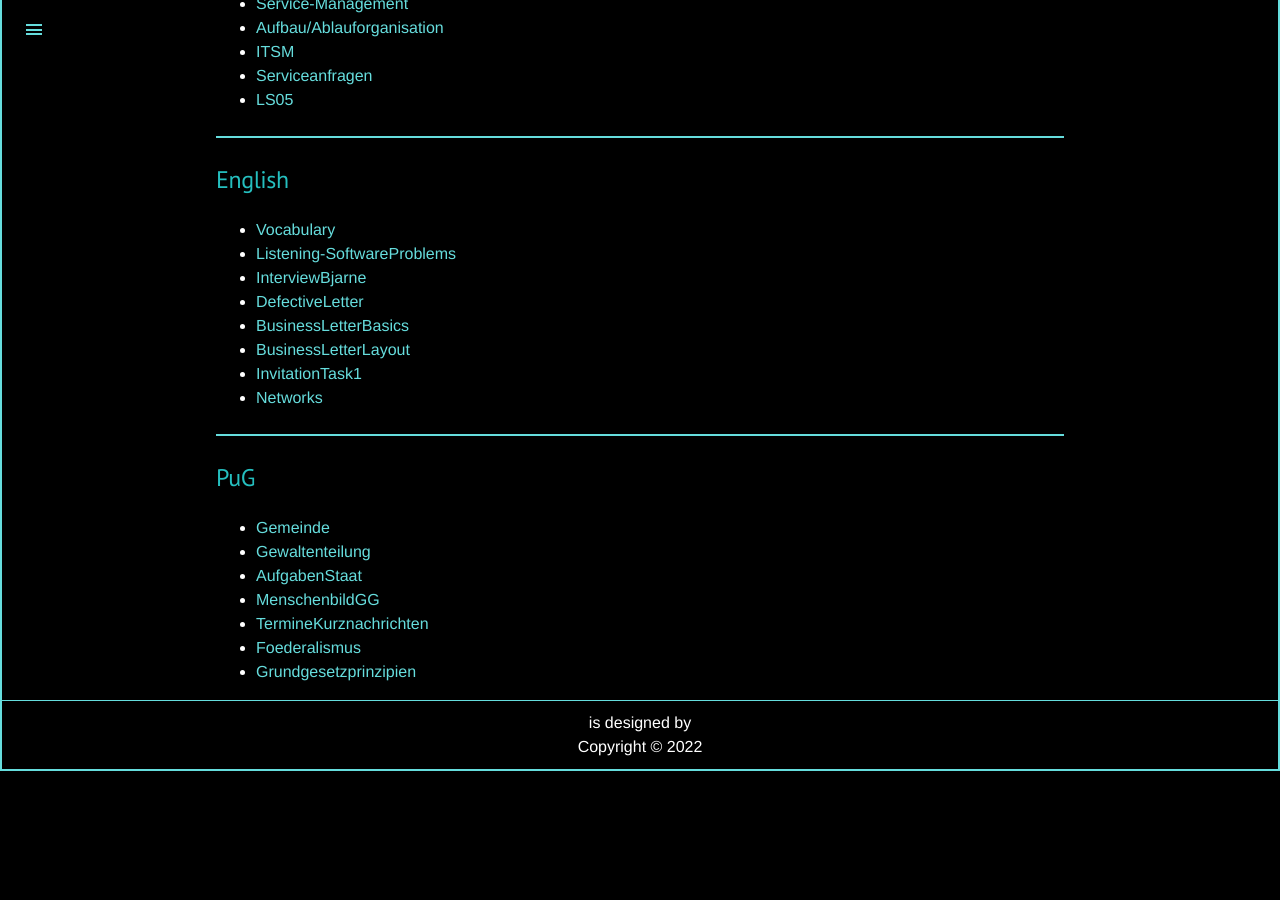
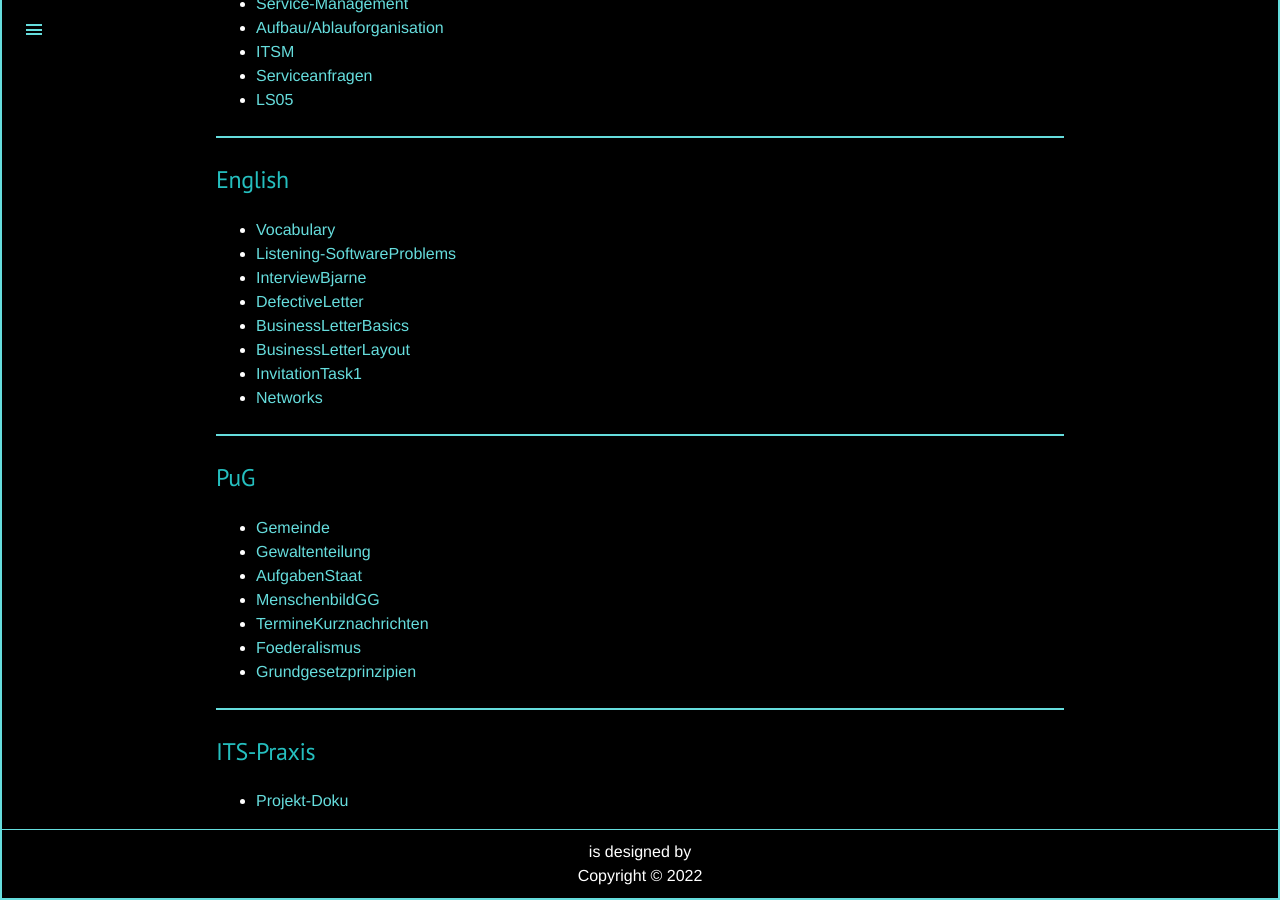
Before and after one commit to Semoxea/IF11C, a Jekyll site: the page built from IF11C/files.md, in a window 1280 px wide and 900 px high, scrolled down 837 px. Built offline with Jekyll 4.4.1, drawn with Linux system fonts in a browser that asks for light colours; before the commit the page ends 1608 px from its top, so only the background shows below that.

Commit message:
smol changes

```diff
--- a/IF11C/files.md
+++ b/IF11C/files.md
@@ -65,3 +65,9 @@ permalink: /Files/
 - [TermineKurznachrichten](../IF11C/PuG/Files/TermineKurznachrichten.pdf){:target="_blank"}
 - [Foederalismus](../IF11C/PuG/Files/Foederalismus.pdf){:target="_blank"}
 - [Grundgesetzprinzipien](../IF11C/PuG/Files/Grundgesetzprinzipien.pdf){:target="_blank"}
+
+---
+
+## ITS-Praxis
+
+- [Projekt-Doku](../IF11C/ITS_Praxis/ProjektDoku.pdf){:target="_blank"}
```
